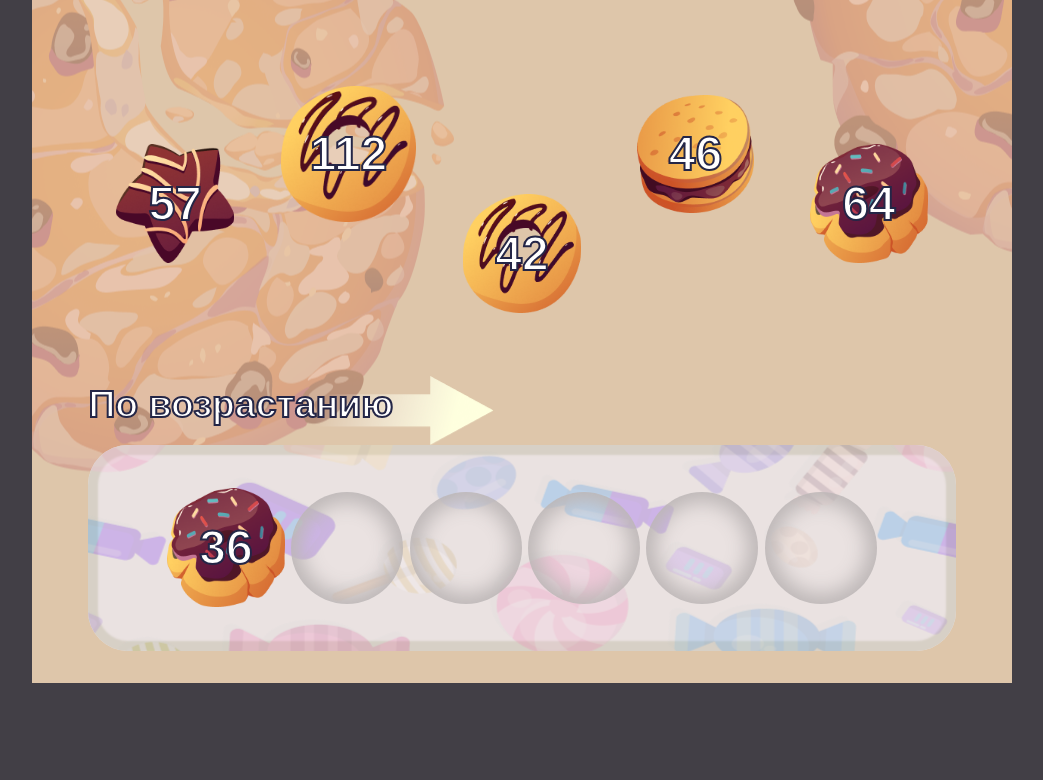
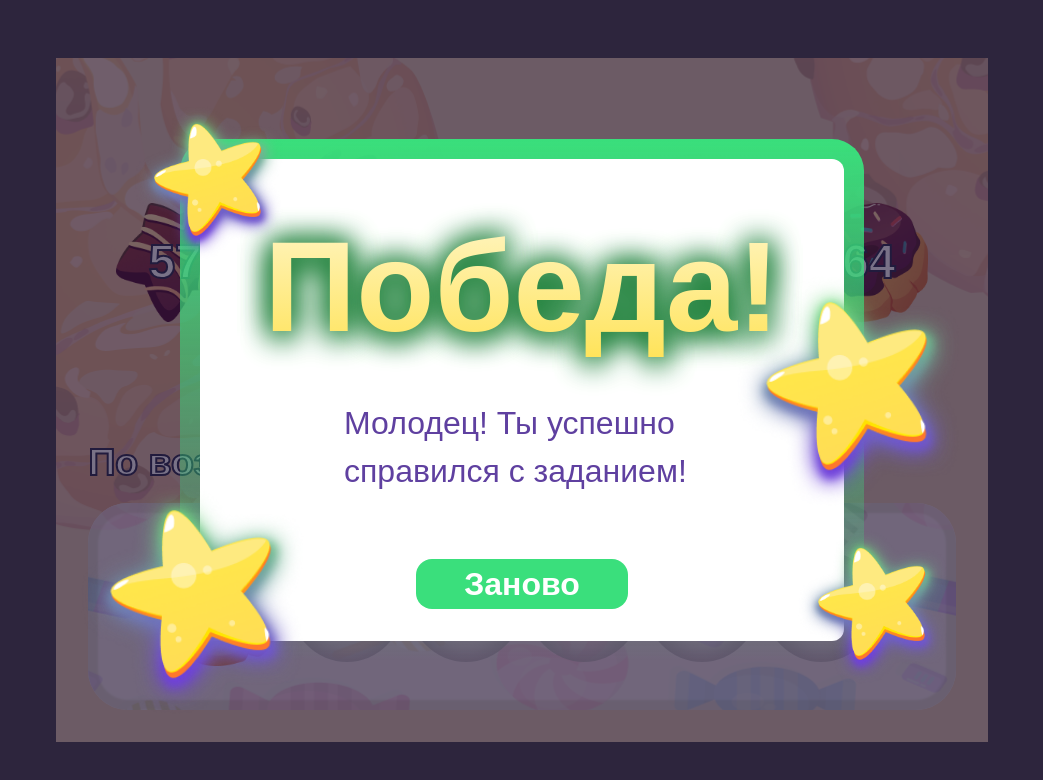
Before and after one commit to elenaplehanova/sorting-game-nextjs, a Next.js app: page /gameplay in a window 1280 px wide. Shown: the top 780 px of the page, without its empty margins (118-1161 px from the left). Built offline with nearby package versions, Linux system fonts and the light colour scheme.

Commit message:
#3 - Created winning banner component

```diff
--- /dev/null
+++ b/components/SuccessButton.tsx
@@ -0,0 +1,15 @@
+import styled from "@emotion/styled";
+import Button from "./Button";
+
+const SuccessButton = styled(Button)`
+    display: block;
+    margin: auto;
+    background-color: hsl(var(--clr-green));
+    padding-inline: 3rem;
+
+    & * {
+        color: hsl(var(--clr-white));
+    }
+`;
+
+export default SuccessButton;
--- /dev/null
+++ b/components/WinningBanner.tsx
@@ -0,0 +1,147 @@
+import styled from "@emotion/styled";
+import Link from "next/link";
+import { Dispatch, SetStateAction } from "react";
+import SuccessButton from "./SuccessButton";
+
+interface Props {
+    children?: React.ReactNode;
+    active: boolean;
+    setActive: Dispatch<SetStateAction<boolean>>;
+}
+
+const Div = styled.div`
+    width: 100%;
+    height: 100%;
+
+    background-color: hsl(259 44% 15% / 0.6);
+
+    position: fixed;
+    top: 0;
+    left: 0;
+
+    display: grid;
+    place-items: center;
+`;
+
+const WinningBannerDiv = styled.div`
+    position: relative;
+
+    display: grid;
+    place-items: center;
+
+    border: 2px solid yellow;
+    background-color: hsl(var(--clr-white));
+    color: hsl(var(--clr-violet));
+    padding: 2rem 4rem;
+
+    border: 20px solid transparent;
+    border-radius: 2rem;
+    background: linear-gradient(hsl(var(--clr-white)), hsl(var(--clr-white))) padding-box,
+        linear-gradient(hsl(var(--clr-green)), hsl(var(--clr-dark-violet) / 0)) border-box;
+`;
+
+const H1 = styled.h1<{ children: string }>`
+    position: relative;
+    --text: "${({ children }) => children}";
+
+    font-size: var(--fs-1000);
+    font-weight: var(--fw-bold);
+    color: transparent;
+
+    &::before {
+        position: absolute;
+        content: var(--text);
+
+        --shadow-color: hsl(var(--clr-dark-green));
+        text-shadow: var(--shadow-color) 0px 0px 30px, var(--shadow-color) 0px 2px 30px,
+            var(--shadow-color) 0px 5px 30px;
+    }
+
+    &::after {
+        position: absolute;
+        content: var(--text);
+        left: 0;
+
+        background-image: linear-gradient(
+            0deg,
+            hsl(var(--clr-yellow)),
+            hsl(var(--clr-light-yellow))
+        );
+        background-clip: text;
+        color: transparent;
+    }
+`;
+
+const P = styled.p`
+    max-width: 20ch;
+    padding-block: 1rem 4rem;
+`;
+
+const BorderStars = styled.div`
+    position: absolute;
+    height: 100%;
+    width: 100%;
+
+    & > :nth-child(1) {
+        position: absolute;
+        width: 10rem;
+
+        top: -3.5rem;
+        left: -4.5rem;
+    }
+
+    & > :nth-child(2) {
+        position: absolute;
+        width: 15rem;
+
+        top: 20rem;
+        left: -8rem;
+    }
+
+    & > :nth-child(3) {
+        position: absolute;
+        width: 15rem;
+
+        top: 7rem;
+        left: 33rem;
+    }
+
+    & > :nth-child(4) {
+        position: absolute;
+        width: 10rem;
+
+        top: 23rem;
+        left: 37rem;
+    }
+`;
+
+const Star = styled.div`
+    aspect-ratio: 1;
+
+    background-repeat: no-repeat;
+    background-image: url("/images/star-image.png");
+    background-position: center;
+    background-size: contain;
+`;
+
+const WinningBanner: React.FC<Props> = ({ active, setActive }) => {
+    return (
+        <Div>
+            <WinningBannerDiv>
+                <H1>Победа!</H1>
+                <P>Молодец! Ты успешно справился с заданием!</P>
+                <SuccessButton>
+                    <Link href="/">Заново</Link>
+                </SuccessButton>
+                <BorderStars>
+                    <Star></Star>
+                    <Star></Star>
+                    <Star></Star>
+                    <Star></Star>
+                </BorderStars>
+            </WinningBannerDiv>
+        </Div>
+    );
+};
+
+export default WinningBanner;
--- a/pages/gameplay.tsx
+++ b/pages/gameplay.tsx
@@ -1,6 +1,7 @@
 import { css, SerializedStyles } from "@emotion/react";
 import styled from "@emotion/styled";
 import React, { useEffect, useState } from "react";
+import WinningBanner from "../components/WinningBanner";
 import { Card } from "../services/interfaces";
 var _ = require("lodash");
 
@@ -9,6 +10,17 @@ interface Props {
     card: Card;
     indexCard?: number;
 }
+
+const Div = styled.div`
+    position: relative;
+
+    display: flex;
+    justify-content: center;
+    align-items: center;
+
+    width: 100%;
+    min-height: 100vh;
+`;
 
 const GameplayDiv = styled.div`
     display: grid;
@@ -245,7 +257,10 @@ export default function Gameplay() {
         e.preventDefault();
     };
 
+    const [modalActive, setModalActive] = useState(true);
+
     return (
+        <Div>
             <GameplayDiv>
                 <ElementsDiv>
                     {elements.length > 0 && (
@@ -284,5 +299,8 @@ export default function Gameplay() {
                     )}
                 </DashboardDiv>
             </GameplayDiv>
+
+            <WinningBanner active={modalActive} setActive={setModalActive}></WinningBanner>
+        </Div>
     );
 }
--- a/styles/globals.css
+++ b/styles/globals.css
@@ -6,14 +6,22 @@
     /* colors */
     --clr-dark: 270 5% 26%;
     --clr-white: 0 0% 100%;
+
     --clr-green: 144 72% 55%;
-    --clr-yellow: 47 100% 64%;
+    --clr-dark-green: 137 62% 31%;
+
+    --clr-light-yellow: 50 100% 92%;
+    --clr-yellow: 50 100% 64%;
+
     --clr-blue: 211 79% 30%;
     --clr-dark-blue: 238 32% 21%;
-    --clr-violet: 245 80% 70%;
+
+    --clr-light-violet: 245 80% 70%;
+    --clr-violet: 259 43% 44%;
     --clr-dark-violet: 214 52% 13%;
 
     /* font-sizes */
+    --fs-1000: 8rem;
     --fs-900: 3rem;
     --fs-800: 2rem;
     --fs-600: 1.5rem;
```
Also changed, not shown: pages/index.tsx (+2 -12 lines), public/images/star-image.png (added), public/images/winning-message.png (deleted). Lines whose indentation alone changed are shown as unchanged.
